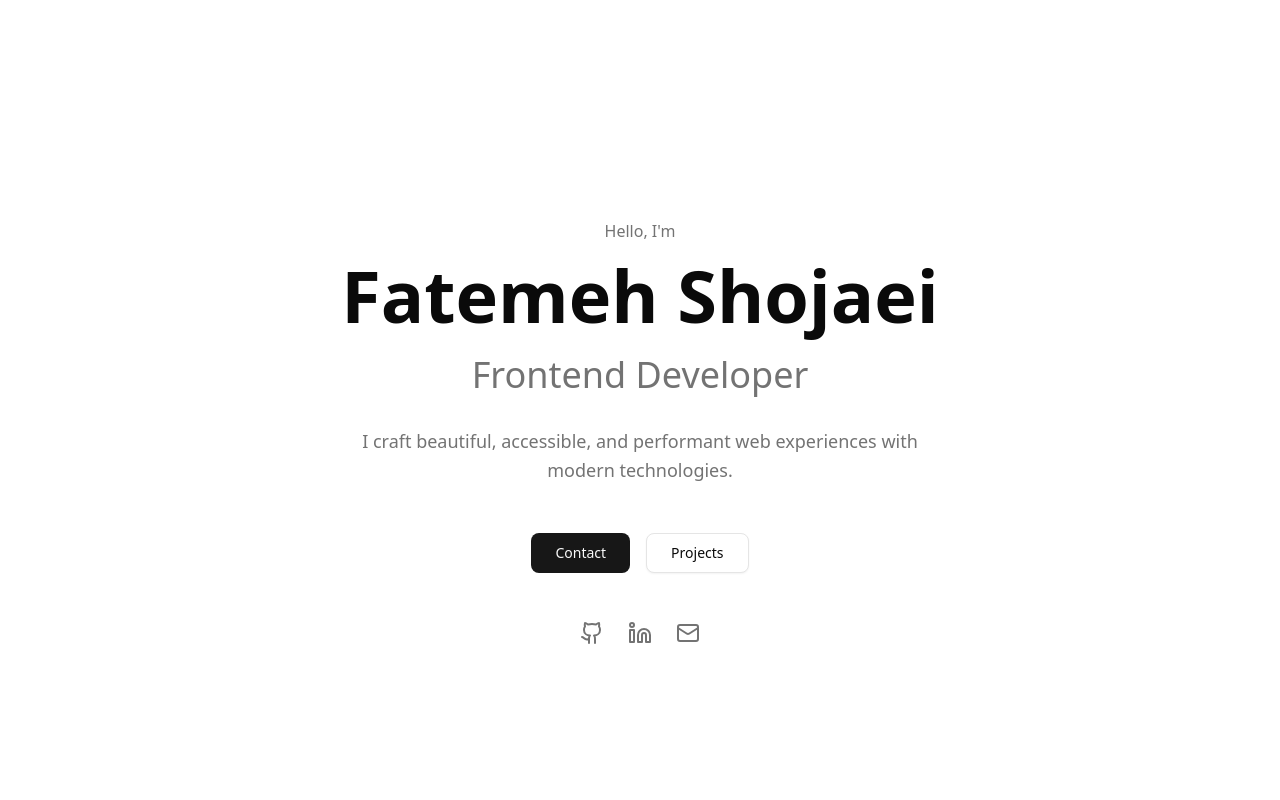
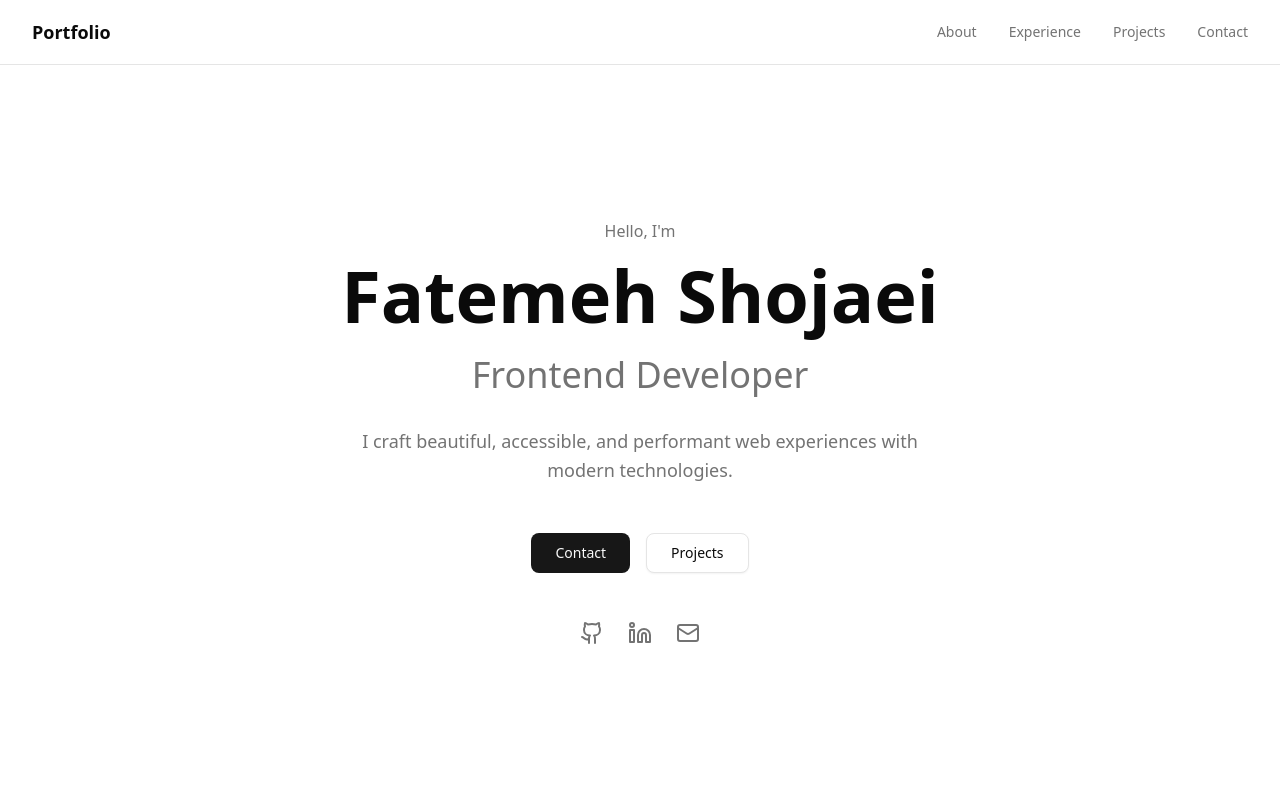
Before and after one commit to fatemeShj/portfolio-website, a Next.js app: page /en in a window 1280 px wide. Shown: the top 800 px of the page. Built offline with nearby package versions, Linux system fonts and the light colour scheme.

Commit message:
fix mounted

```diff
--- a/src/components/header.tsx
+++ b/src/components/header.tsx
@@ -1,7 +1,6 @@
 "use client";
 
 import { Moon, Sun, Globe } from "lucide-react";
-
 import { Button } from "@/components/ui/button";
 import {
   DropdownMenu,
@@ -10,28 +9,16 @@ import {
   DropdownMenuTrigger,
 } from "@/components/ui/dropdown-menu";
 
-import { useEffect, useState } from "react";
 import { useTranslations } from "next-intl";
 
 export function Header() {
-  //   const { theme, setTheme } = useTheme();
   const t = useTranslations();
-  const [mounted, setMounted] = useState(false);
-
-  //   useEffect(() => {
-  //     setMounted(true);
-  //   }, []);
 
   const scrollToSection = (id: string) => {
+    if (typeof window === "undefined") return;
     const element = document.getElementById(id);
-    if (element) {
-      element.scrollIntoView({ behavior: "smooth" });
-    }
+    element?.scrollIntoView({ behavior: "smooth" });
   };
-
-  if (!mounted) {
-    return null;
-  }
 
   return (
     <header className="fixed top-0 left-0 right-0 z-50 bg-background/80 backdrop-blur-md border-b border-border">
@@ -70,7 +57,6 @@ export function Header() {
               {t("nav.contact")}
             </button>
           </nav>
-
           {/* <div className="flex items-center gap-2">
             <DropdownMenu>
               <DropdownMenuTrigger asChild>
```
